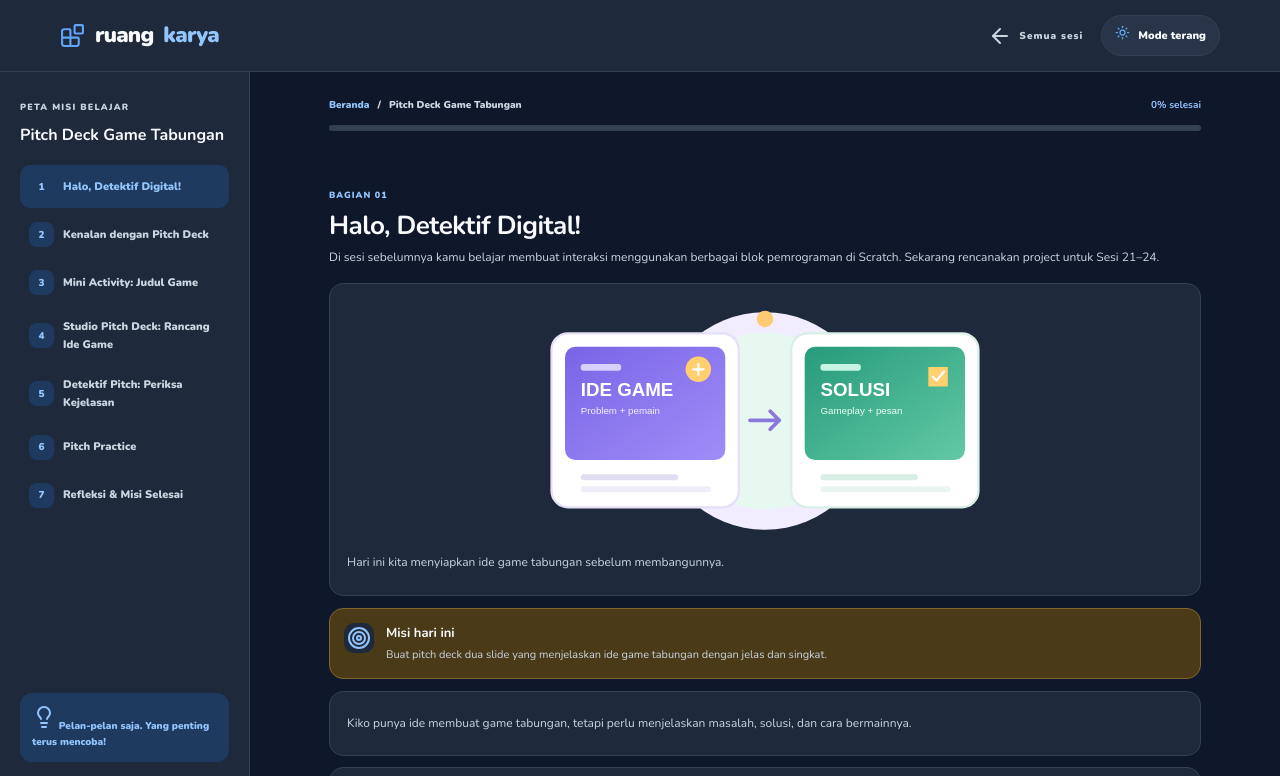
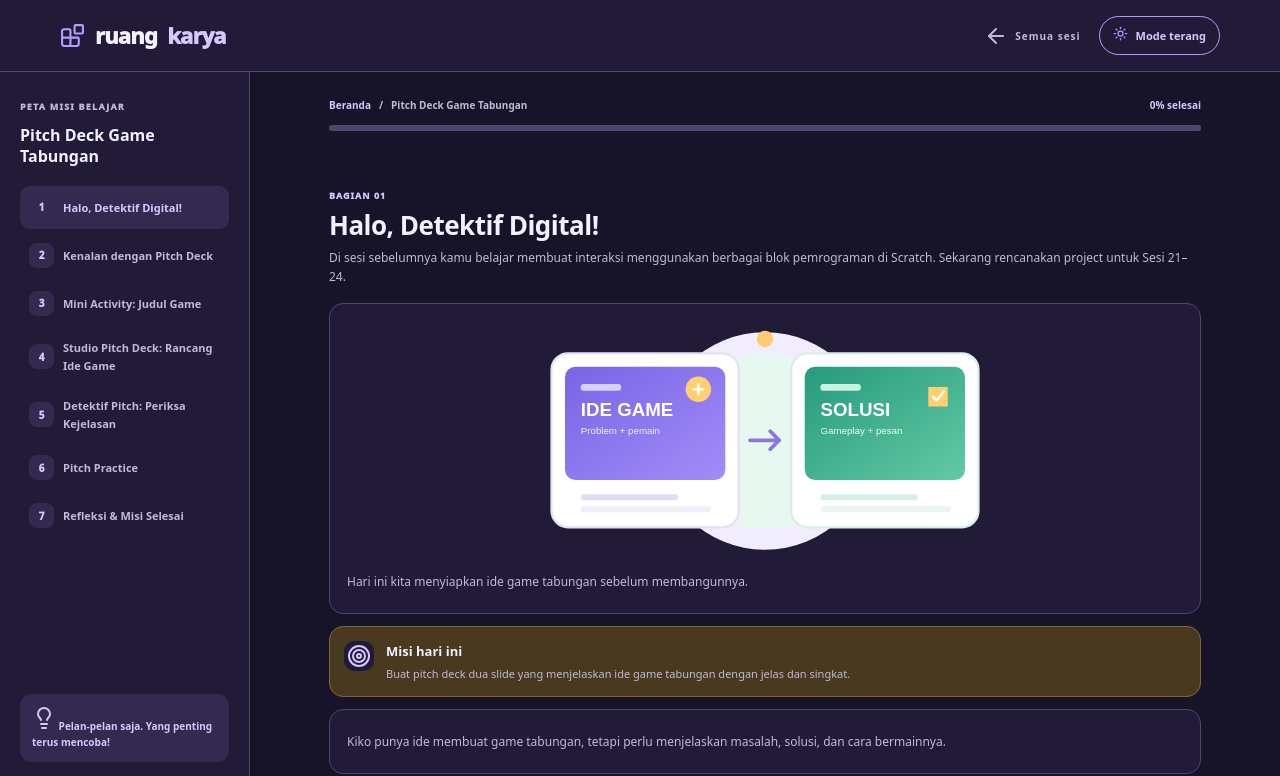
Before and after one commit to soKrizpy/RG, a plain HTML site: page lesson.html in a window 1280 px wide. Both pictures are taken after a click on the button "Mode gelap". Shown: the top 776 px of the page. Drawn offline with nearby package versions, Linux system fonts and the light colour scheme.

Commit message:
style(theme): introduce violet dark mode and shared Poppins typography

```diff
--- a/assets/css/theme.css
+++ b/assets/css/theme.css
@@ -1,30 +1,30 @@
 :root{
  color-scheme:light;
- --rk-bg:#F6F9FC;--rk-surface:#FFFFFF;--rk-surface-soft:#EBF1F8;
- --rk-ink:#1E293B;--rk-muted:#475569;--rk-placeholder:#64748B;--rk-line:#CBD5E1;
- --rk-primary:#2563EB;--rk-primary-text:#1D4ED8;--rk-primary-soft:#DBEAFE;--rk-primary-shadow:#1D4ED8;--rk-on-primary:#FFFFFF;
- --rk-secondary:#F59E0B;--rk-success:#10B981;--rk-success-soft:#D1FAE5;--rk-success-text:#047857;
- --rk-warning-soft:#FEF3C7;--rk-warning-line:#FCD34D;--rk-alert:#EF4444;--rk-alert-soft:#FEE2E2;--rk-alert-text:#B91C1C;
- --rk-hero:linear-gradient(118deg,#EAF2FF 0%,#F6F9FC 62%,#FFF4D8 100%);
- --rk-card-shadow:0 12px 30px rgba(30,41,59,.10)
+ --rk-bg:#F8F7FC;--rk-surface:#FFFFFF;--rk-surface-soft:#F0EDF7;
+ --rk-ink:#241D35;--rk-muted:#5F5870;--rk-placeholder:#817A91;--rk-line:#D8D1E5;
+ --rk-primary:#7652B8;--rk-primary-text:#5C3B9B;--rk-primary-soft:#EEE8FA;--rk-primary-shadow:transparent;--rk-on-primary:#FFFFFF;
+ --rk-secondary:#D69B42;--rk-success:#16845E;--rk-success-soft:#E2F5EC;--rk-success-text:#116747;
+ --rk-warning-soft:#FFF4DE;--rk-warning-line:#E9C987;--rk-alert:#C74655;--rk-alert-soft:#FCE9EC;--rk-alert-text:#A52E3D;
+ --rk-hero:linear-gradient(120deg,#F0EAFE 0%,#FAF8FD 70%,#FFF5E6 100%);
+ --rk-card-shadow:none
 }
 html[data-theme="dark"]{
  color-scheme:dark;
- --rk-bg:#0F172A;--rk-surface:#1E293B;--rk-surface-soft:#283548;
- --rk-ink:#F8FAFC;--rk-muted:#CBD5E1;--rk-placeholder:#94A3B8;--rk-line:#334155;
- --rk-primary:#60A5FA;--rk-primary-text:#93C5FD;--rk-primary-soft:#1E3A5F;--rk-primary-shadow:#090D16;--rk-on-primary:#0F172A;
- --rk-secondary:#FBBF24;--rk-success:#34D399;--rk-success-soft:#17432B;--rk-success-text:#6EE7B7;
- --rk-warning-soft:#4A3A18;--rk-warning-line:#80652D;--rk-alert:#F87171;--rk-alert-soft:#492D2D;--rk-alert-text:#FCA5A5;
- --rk-hero:linear-gradient(118deg,#172B49 0%,#1E293B 62%,#3D351F 100%);
- --rk-card-shadow:0 16px 36px rgba(0,0,0,.28)
+ --rk-bg:#171329;--rk-surface:#211B38;--rk-surface-soft:#2D2548;
+ --rk-ink:#F4F0FF;--rk-muted:#C2B8D8;--rk-placeholder:#A99DBF;--rk-line:#51446E;
+ --rk-primary:#B69CFF;--rk-primary-text:#D7C7FF;--rk-primary-soft:#342A50;--rk-primary-shadow:transparent;--rk-on-primary:#171329;
+ --rk-secondary:#F0C477;--rk-success:#62D6A3;--rk-success-soft:#1F493D;--rk-success-text:#8CE6BC;
+ --rk-warning-soft:#49391F;--rk-warning-line:#806638;--rk-alert:#FF8796;--rk-alert-soft:#512A3A;--rk-alert-text:#FFABB5;
+ --rk-hero:linear-gradient(120deg,#30244D 0%,#211B38 68%,#3B2D46 100%);
+ --rk-card-shadow:none
 }
 html,body{background:var(--rk-bg);color:var(--rk-ink)}
+body,body *{font-family:"Poppins",system-ui,sans-serif!important}
 .top,.lessonlayout aside,.stats article,.card,.box,.term,.step,.checks,.work,.quiz,.reflection article,.loading,.prev{background-color:var(--rk-surface);border-color:var(--rk-line);color:var(--rk-ink)}
 .hero,.lessonhero,.donepanel{background:var(--rk-hero);border-color:var(--rk-line)}
 .hero p,.sectionhead p,.card p,.box p,.term p,.step p,.work>p,.reflection p,.lessonhero p,.example p{color:var(--rk-muted)}
 .hero small,.sectionhead small,.kicker,.tag,.crumb a,.crumb b,.lesson footer,.cardaction{color:var(--rk-primary-text)}
 .hero em,.brand span{color:var(--rk-primary-text)}
-.btn,.next,.quiz button{background:var(--rk-primary);color:var(--rk-on-primary)}
 .stats article>b,.number,.num,.step>i,.save{background:var(--rk-primary-soft);color:var(--rk-primary-text)}
 .pill{background:var(--rk-surface);border-color:var(--rk-line);color:var(--rk-muted)}
 .cover{background:var(--rk-primary-soft)}
@@ -39,14 +39,14 @@ html,body{background:var(--rk-bg);color:var(--rk-ink)}
 .example{border-left-color:var(--rk-primary)}
 .example b{color:var(--rk-primary-text)}
 .track{background:var(--rk-line)}
-.track i{background:linear-gradient(90deg,var(--rk-primary),var(--rk-secondary))}
+.track i{background:var(--rk-primary)}
 .field input,.field textarea,.reflection textarea,.option{background:var(--rk-surface-soft);border-color:var(--rk-line);color:var(--rk-ink)}
 .field input::placeholder,.field textarea::placeholder,.reflection textarea::placeholder{color:var(--rk-placeholder)}
 .slide{color:#fff}
 .slide p{color:#fff}
 .feedback.is-success{color:var(--rk-success-text)}
 .feedback.is-error{color:var(--rk-alert-text)}
-.prev{background:var(--rk-surface);color:var(--rk-muted)}
-.theme-toggle{background:var(--rk-surface-soft);border-color:var(--rk-line);color:var(--rk-ink)}
-:root{--rk-theme-meta:#F6F9FC}
-html[data-theme="dark"]{--rk-theme-meta:#0F172A}
+.theme-toggle{background:transparent;border:1.5px solid var(--rk-primary);color:var(--rk-primary-text)}
+.theme-toggle:hover{background:var(--rk-primary-soft)}
+:root{--rk-theme-meta:#F8F7FC}
+html[data-theme="dark"]{--rk-theme-meta:#171329}
```
